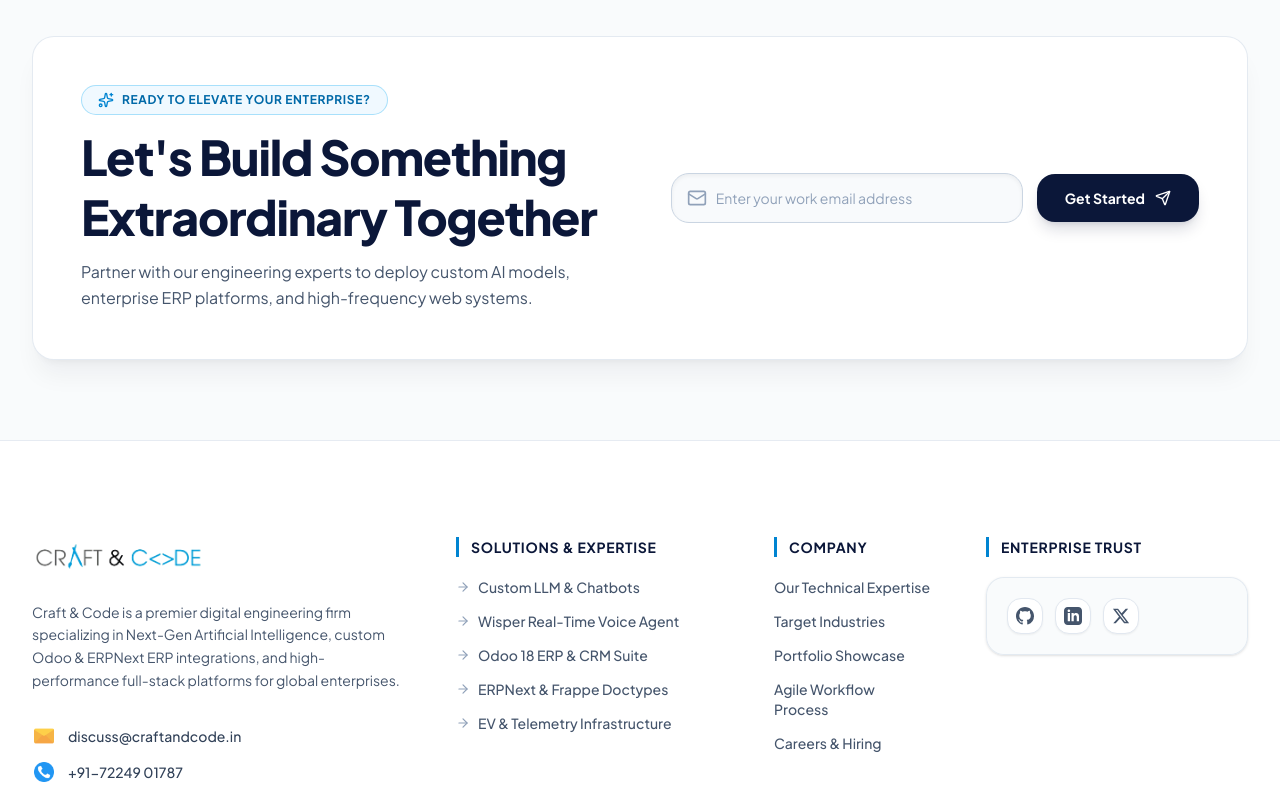
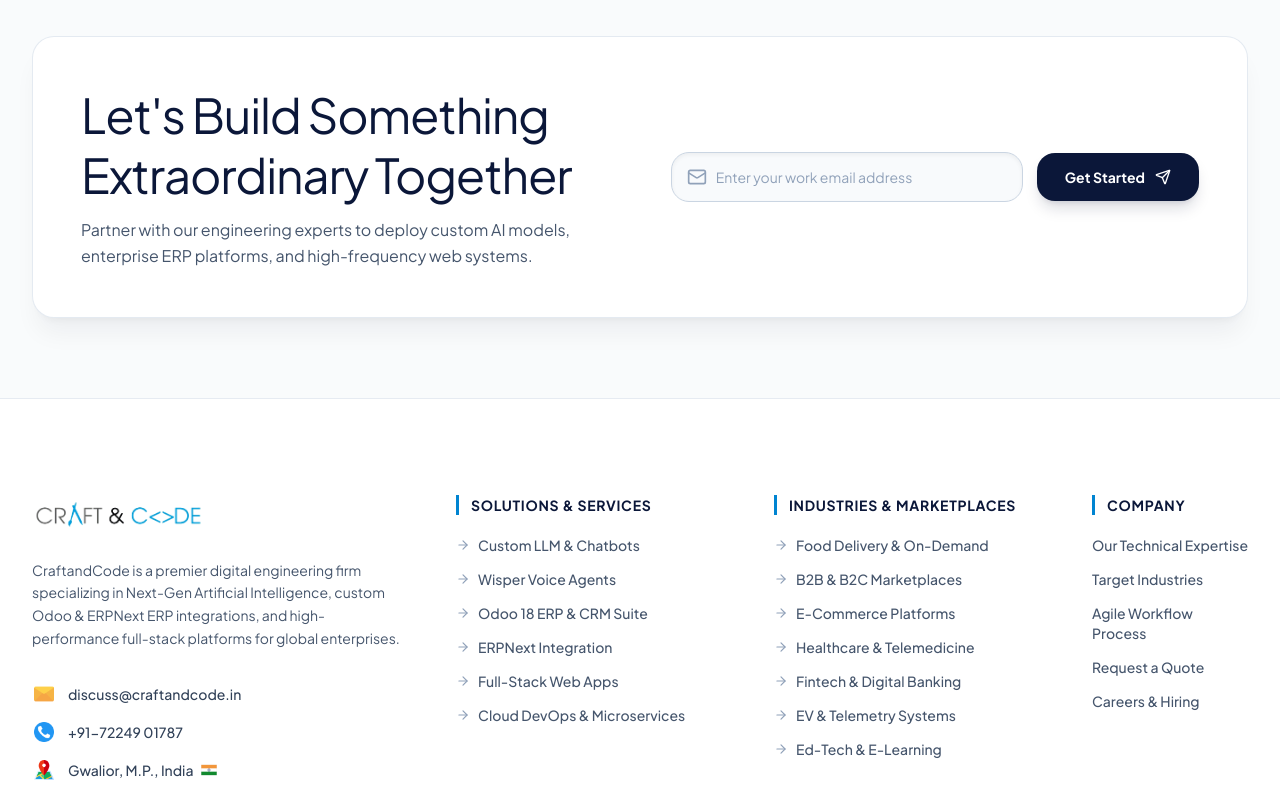
Before and after one commit to Palash101/cncnew, a Next.js app: page / in a window 1280 px wide. Shown: the part 5480-6276 px from the top of the page. Built offline with nearby package versions, Linux system fonts and the light colour scheme; no server answers.

Commit message:
fixed_footer

```diff
--- a/components/footer.tsx
+++ b/components/footer.tsx
@@ -5,7 +5,6 @@
 import {
   Mail,
   ArrowRight,
-  Sparkles,
   Send,
 } from "lucide-react";
 import { useQuoteModal } from "@/context/quote-modal-context";
@@ -26,11 +25,7 @@
           <div className="flex flex-col lg:flex-row items-center justify-between gap-8 bg-white rounded-3xl border border-slate-200/90 p-8 sm:p-10 md:p-12 shadow-xl shadow-slate-900/5 backdrop-blur-md">
 
             <div className="text-center lg:text-left max-w-2xl">
-              <div className="inline-flex items-center gap-2 rounded-full border border-sky-500/30 bg-sky-50 px-4 py-1.5 text-xs font-bold uppercase tracking-wider text-sky-700 mb-3">
-                <Sparkles className="h-4 w-4 text-sky-600" />
-                <span>Ready to Elevate Your Enterprise?</span>
-              </div>
-              <h3 className="text-3xl sm:text-4xl md:text-5xl font-extrabold text-[#0B1739] tracking-tight leading-tight">
+              <h3 className="text-3xl sm:text-4xl md:text-5xl font-normal text-[#0B1739] tracking-tight leading-tight">
                 Let's Build Something Extraordinary Together
               </h3>
               <p className="mt-3 text-sm sm:text-base text-slate-600 leading-relaxed">
@@ -79,11 +74,11 @@
             </Link>
 
             <p className="text-sm text-slate-600 leading-relaxed font-normal mb-8 max-w-md">
-              Craft & Code is a premier digital engineering firm specializing in Next-Gen Artificial Intelligence, custom Odoo & ERPNext ERP integrations, and high-performance full-stack platforms for global enterprises.
+              CraftandCode is a premier digital engineering firm specializing in Next-Gen Artificial Intelligence, custom Odoo & ERPNext ERP integrations, and high-performance full-stack platforms for global enterprises.
             </p>
 
             {/* Direct Contact Info */}
-            <div className="flex flex-col gap-3 text-sm text-slate-700">
+            <div className="flex flex-col gap-3.5 text-sm text-slate-700">
               <div className="flex items-center gap-3">
                 <div className="flex h-6 w-6 items-center justify-center shrink-0">
                   <Image src="/email.png" alt="Email" width={20} height={20} className="h-5 w-5 object-contain" />
@@ -114,22 +109,22 @@
             </div>
           </div>
 
-          {/* Column 2: Solutions */}
+          {/* Column 2: Solutions & Expertise */}
           <div className="lg:col-span-3 text-left">
             <h4 className="text-sm font-bold uppercase tracking-wider text-[#0B1739] mb-5 border-l-3 border-sky-600 pl-3">
-              Solutions & Expertise
+              Solutions & Services
             </h4>
             <ul className="flex flex-col gap-3.5 text-sm">
               <li>
-                <Link href="#work" className="text-slate-600 hover:text-sky-600 font-medium transition-colors flex items-center gap-2">
+                <Link href="#services" className="text-slate-600 hover:text-sky-600 font-medium transition-colors flex items-center gap-2">
                   <ArrowRight className="h-3.5 w-3.5 text-slate-400" />
                   <span>Custom LLM & Chatbots</span>
                 </Link>
               </li>
               <li>
-                <Link href="#work" className="text-slate-600 hover:text-sky-600 font-medium transition-colors flex items-center gap-2">
+                <Link href="#services" className="text-slate-600 hover:text-sky-600 font-medium transition-colors flex items-center gap-2">
                   <ArrowRight className="h-3.5 w-3.5 text-slate-400" />
-                  <span>Wisper Real-Time Voice Agent</span>
+                  <span>Wisper Voice Agents</span>
                 </Link>
               </li>
               <li>
@@ -141,19 +136,76 @@
               <li>
                 <Link href="#services" className="text-slate-600 hover:text-sky-600 font-medium transition-colors flex items-center gap-2">
                   <ArrowRight className="h-3.5 w-3.5 text-slate-400" />
-                  <span>ERPNext & Frappe Doctypes</span>
+                  <span>ERPNext Integration</span>
+                </Link>
+              </li>
+              <li>
+                <Link href="#services" className="text-slate-600 hover:text-sky-600 font-medium transition-colors flex items-center gap-2">
+                  <ArrowRight className="h-3.5 w-3.5 text-slate-400" />
+                  <span>Full-Stack Web Apps</span>
+                </Link>
+              </li>
+              <li>
+                <Link href="#services" className="text-slate-600 hover:text-sky-600 font-medium transition-colors flex items-center gap-2">
+                  <ArrowRight className="h-3.5 w-3.5 text-slate-400" />
+                  <span>Cloud DevOps & Microservices</span>
+                </Link>
+              </li>
+            </ul>
+          </div>
+
+          {/* Column 3: Industries & Marketplaces */}
+          <div className="lg:col-span-3 text-left">
+            <h4 className="text-sm font-bold uppercase tracking-wider text-[#0B1739] mb-5 border-l-3 border-sky-600 pl-3">
+              Industries & Marketplaces
+            </h4>
+            <ul className="flex flex-col gap-3.5 text-sm">
+              <li>
+                <Link href="#industries" className="text-slate-600 hover:text-sky-600 font-medium transition-colors flex items-center gap-2">
+                  <ArrowRight className="h-3.5 w-3.5 text-slate-400" />
+                  <span>Food Delivery & On-Demand</span>
                 </Link>
               </li>
               <li>
                 <Link href="#industries" className="text-slate-600 hover:text-sky-600 font-medium transition-colors flex items-center gap-2">
                   <ArrowRight className="h-3.5 w-3.5 text-slate-400" />
-                  <span>EV & Telemetry Infrastructure</span>
+                  <span>B2B & B2C Marketplaces</span>
+                </Link>
+              </li>
+              <li>
+                <Link href="#industries" className="text-slate-600 hover:text-sky-600 font-medium transition-colors flex items-center gap-2">
+                  <ArrowRight className="h-3.5 w-3.5 text-slate-400" />
+                  <span>E-Commerce Platforms</span>
+                </Link>
+              </li>
+              <li>
+                <Link href="#industries" className="text-slate-600 hover:text-sky-600 font-medium transition-colors flex items-center gap-2">
+                  <ArrowRight className="h-3.5 w-3.5 text-slate-400" />
+                  <span>Healthcare & Telemedicine</span>
+                </Link>
+              </li>
+              <li>
+                <Link href="#industries" className="text-slate-600 hover:text-sky-600 font-medium transition-colors flex items-center gap-2">
+                  <ArrowRight className="h-3.5 w-3.5 text-slate-400" />
+                  <span>Fintech & Digital Banking</span>
+                </Link>
+              </li>
+              <li>
+                <Link href="#industries" className="text-slate-600 hover:text-sky-600 font-medium transition-colors flex items-center gap-2">
+                  <ArrowRight className="h-3.5 w-3.5 text-slate-400" />
+                  <span>EV & Telemetry Systems</span>
+                </Link>
+              </li>
+              <li>
+                <Link href="#industries" className="text-slate-600 hover:text-sky-600 font-medium transition-colors flex items-center gap-2">
+                  <ArrowRight className="h-3.5 w-3.5 text-slate-400" />
+                  <span>Ed-Tech & E-Learning</span>
                 </Link>
               </li>
             </ul>
           </div>
 
-          {/* Column 3: Company */}
+          {/* Column 4: Company & Ecosystem */}
           <div className="lg:col-span-2 text-left">
             <h4 className="text-sm font-bold uppercase tracking-wider text-[#0B1739] mb-5 border-l-3 border-sky-600 pl-3">
               Company
@@ -170,14 +222,17 @@
                 </Link>
               </li>
               <li>
-                <Link href="#work" className="text-slate-600 hover:text-[#0B1739] font-medium transition-colors">
-                  Portfolio Showcase
+                <Link href="#agile" className="text-slate-600 hover:text-[#0B1739] font-medium transition-colors">
+                  Agile Workflow Process
                 </Link>
               </li>
               <li>
-                <Link href="#agile" className="text-slate-600 hover:text-[#0B1739] font-medium transition-colors">
-                  Agile Workflow Process
-                </Link>
+                <button
+                  onClick={() => openQuoteModal()}
+                  className="text-left text-slate-600 hover:text-[#0B1739] font-medium transition-colors cursor-pointer"
+                >
+                  Request a Quote
+                </button>
               </li>
               <li>
                 <Link href="#" className="text-slate-600 hover:text-[#0B1739] font-medium transition-colors">
@@ -187,58 +242,13 @@
             </ul>
           </div>
 
-          {/* Column 4: Compliance & Trust */}
-          <div className="lg:col-span-3 text-left">
-            <h4 className="text-sm font-bold uppercase tracking-wider text-[#0B1739] mb-5 border-l-3 border-sky-600 pl-3">
-              Enterprise Trust
-            </h4>
-            <div className="rounded-2xl border border-slate-200/90 bg-slate-50/80 p-5 shadow-sm">
-              {/* Social Icons */}
-              <div className="flex items-center gap-3">
-                <a
-                  href="https://github.com"
-                  target="_blank"
-                  rel="noreferrer"
-                  className="flex h-9 w-9 items-center justify-center rounded-xl bg-white border border-slate-200 text-slate-600 hover:bg-[#0B1739] hover:text-white hover:border-[#0B1739] transition-all shadow-xs"
-                  aria-label="GitHub"
-                >
-                  <svg className="h-4.5 w-4.5 fill-current" viewBox="0 0 24 24">
-                    <path d="M12 0C5.37 0 0 5.37 0 12c0 5.31 3.435 9.795 8.205 11.385.6.105.825-.255.825-.57 0-.285-.015-1.23-.015-2.235-3.015.555-3.795-.735-4.035-1.41-.135-.345-.72-1.41-1.23-1.695-.42-.225-1.02-.78-.015-.795.945-.015 1.62.87 1.845 1.23 1.08 1.815 2.805 1.305 3.495.99.105-.78.42-1.305.765-1.605-2.67-.3-5.46-1.335-5.46-5.925 0-1.305.465-2.385 1.23-3.225-.12-.3-.54-1.53.12-3.18 0 0 1.005-.315 3.3 1.23.96-.27 1.98-.405 3-.405s2.04.135 3 .405c2.295-1.56 3.3-1.23 3.3-1.23.66 1.65.24 2.88.12 3.18.765.84 1.23 1.905 1.23 3.225 0 4.605-2.805 5.625-5.475 5.925.435.375.81 1.095.81 2.22 0 1.605-.015 2.895-.015 3.3 0 .315.225.69.825.57A12.02 12.02 0 0024 12c0-6.63-5.37-12-12-12z" />
-                  </svg>
-                </a>
-                <a
-                  href="https://linkedin.com"
-                  target="_blank"
-                  rel="noreferrer"
-                  className="flex h-9 w-9 items-center justify-center rounded-xl bg-white border border-slate-200 text-slate-600 hover:bg-[#0B1739] hover:text-white hover:border-[#0B1739] transition-all shadow-xs"
-                  aria-label="LinkedIn"
-                >
-                  <svg className="h-4.5 w-4.5 fill-current" viewBox="0 0 24 24">
-                    <path d="M19 0h-14c-2.761 0-5 2.239-5 5v14c0 2.761 2.239 5 5 5h14c2.762 0 5-2.239 5-5v-14c0-2.761-2.238-5-5-5zm-11 19h-3v-11h3v11zm-1.5-12.268c-.966 0-1.75-.79-1.75-1.764s.784-1.764 1.75-1.764 1.75.79 1.75 1.764-.783 1.764-1.75 1.764zm13.5 12.268h-3v-5.604c0-3.368-4-3.113-4 0v5.604h-3v-11h3v1.765c1.396-2.586 7-2.777 7 2.476v6.759z" />
-                  </svg>
-                </a>
-                <a
-                  href="https://twitter.com"
-                  target="_blank"
-                  rel="noreferrer"
-                  className="flex h-9 w-9 items-center justify-center rounded-xl bg-white border border-slate-200 text-slate-600 hover:bg-[#0B1739] hover:text-white hover:border-[#0B1739] transition-all shadow-xs"
-                  aria-label="Twitter"
-                >
-                  <svg className="h-4.5 w-4.5 fill-current" viewBox="0 0 24 24">
-                    <path d="M18.244 2.25h3.308l-7.227 8.26 8.502 11.24H16.17l-5.214-6.817L4.99 21.75H1.68l7.73-8.835L1.254 2.25H8.08l4.713 6.231zm-1.161 17.52h1.833L7.084 4.126H5.117z" />
-                  </svg>
-                </a>
-              </div>
-            </div>
-          </div>
-
         </div>
       </div>
 
       {/* Bottom Bar */}
       <div className="border-t border-slate-200 bg-slate-50 py-7 text-xs text-slate-500">
         <div className="mx-auto max-w-7xl xl:max-w-[1400px] px-4 sm:px-6 lg:px-8 flex flex-col sm:flex-row items-center justify-between gap-4">
-          <p>Copyright {new Date().getFullYear()} Craft & Code | All Rights Reserved</p>
+          <p>Copyright {new Date().getFullYear()} CraftandCode | All Rights Reserved</p>
           <div className="flex items-center gap-6 text-xs font-medium text-slate-600">
             <Link href="#" className="hover:text-sky-600 transition-colors">
               Privacy Policy
```
